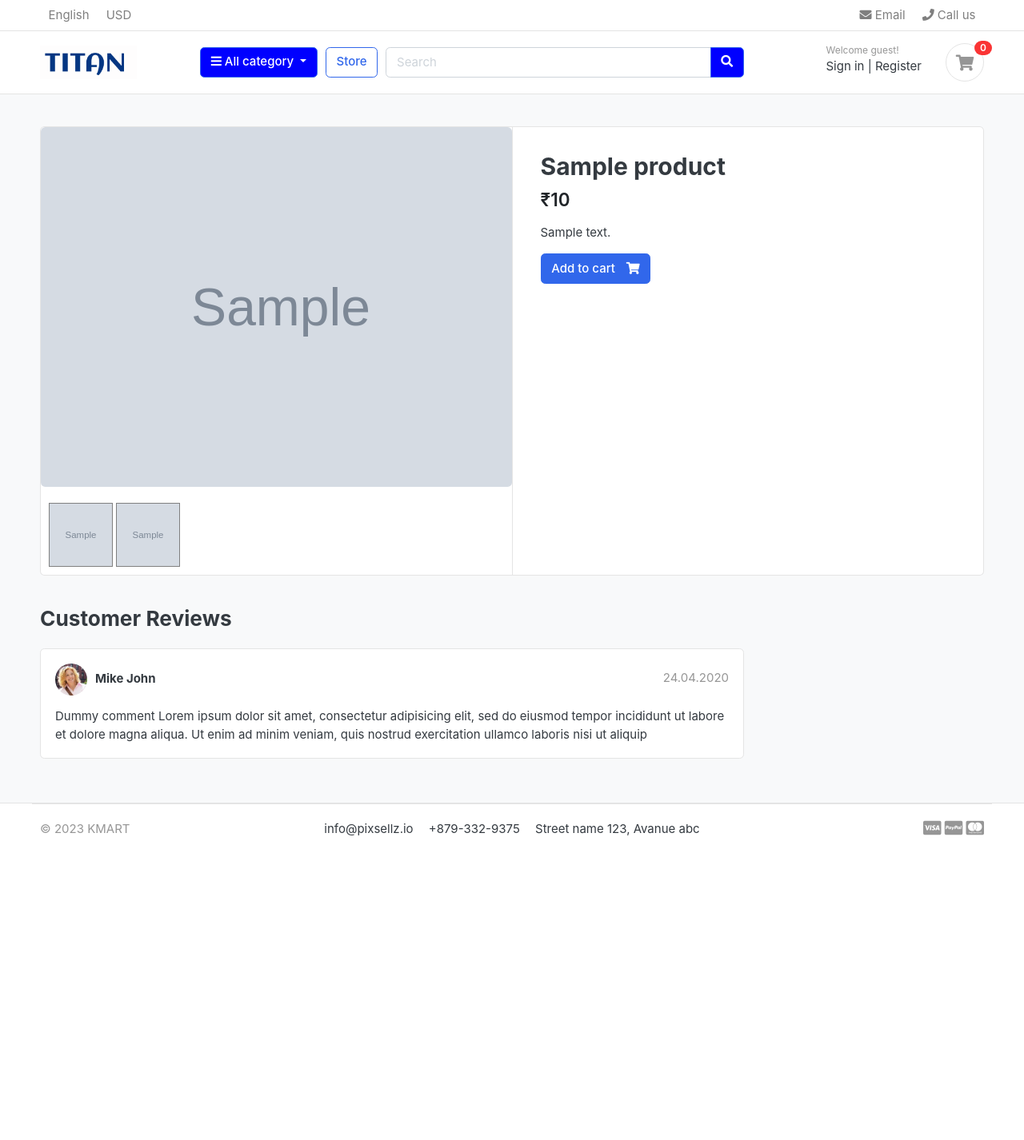
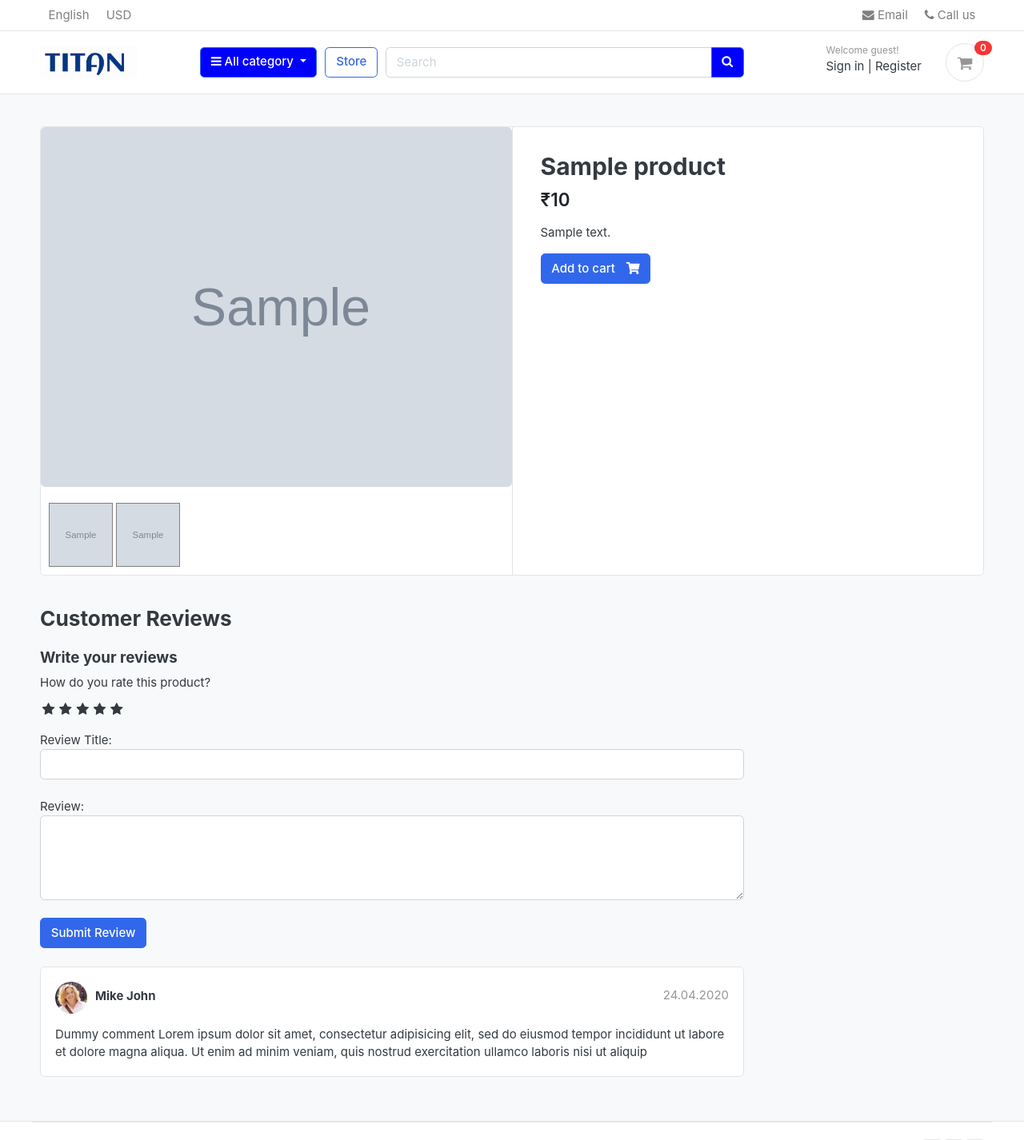
Before and after one commit to KEERTHIVAASA/Titan_clone, a Django app: a page that uses Templates/base.html in a window 1280 px wide. Shown: the top 1426 px of the page at 80% size. Before the commit the page ends 1045 px from the top, so only its background shows below. Run offline with Django 4.2, Linux system fonts and the light colour scheme; tables that the repository leaves empty hold one stand-in row (values such as "Sample post"); grey boxes marked "Sample" are stand-in pictures; some libraries are stand-ins or nearby versions; some web fonts are replaced.

Commit message:
review star functionality started

```diff
--- a/KMART/static/css/custom.css
+++ b/KMART/static/css/custom.css
@@ -1,4 +1,43 @@
 
+.rate > input{
+    display: none;
+}
+
+.rate{
+    display: inline-block;;
+    border: 0;
+
+}
+
+.rate > label{
+    float: right;
+
+}
+
+/* showing the stars */
+.rate > label:before{
+    display: inline-block;
+    font-size: 1.1rem;
+    font-family: FontAwesome;
+    content: "\f005";
+    margin: 0;
+    padding: 0.3rem .2rem;
+    cursor: pointer;
+}
+
+/* Half star */
+
+.rate .half:before{
+    content: "\f089";
+    position: absolute;
+    padding-right: 0;
+}
+
+/* click and hover */
+
+input  :checked ~ label,label:hover ~ label{
+    color: #ffb503;
+}
 
 
 
--- a/Templates/base.html
+++ b/Templates/base.html
@@ -25,6 +25,7 @@
 <link href="{% static 'css/ui.css'%}" rel="stylesheet"  />
 <link href="{% static 'css/responsive.css'%}" rel="stylesheet" media="only screen and (max-width: 1200px)" />
 <link href="{% static 'css/custom.css'%}" rel="stylesheet"  />
+<link rel="stylesheet" href="https://cdnjs.cloudflare.com/ajax/libs/font-awesome/4.7.0/css/font-awesome.min.css">
 <!-- custom javascript -->
 <script src="{% static 'js/script.js'%}" type="text/javascript"></script>
 
--- a/Templates/store/product_detail.html
+++ b/Templates/store/product_detail.html
@@ -57,12 +57,46 @@
     <br>
 
     <div class="row">
-                <div class="col-md-9">
+        <div class="col-md-9">
 
         <header class="section-heading">
             <h3>Customer Reviews </h3>
 
         </header>
+
+        <form action="" method="POST">
+            {% csrf_token %}
+            <h5>Write your reviews</h5>
+            <div>
+
+                <label>How do you rate this product?</label>
+                <br>
+                <div class="rate" >
+                    <input type="radio" name="rating" id="rating10" value="5" required /><label for="rating10" title="5"></label>
+                    <input type="radio" name="rating" id="rating9" value="4.5" required /><label for="rating9" title="4.5" class="half"></label>
+                    <input type="radio" name="rating" id="rating8" value="4" required /><label for="rating8" title="4"></label>
+                    <input type="radio" name="rating" id="rating7" value="3.5" required /><label for="rating7" title="3.5" class="half"></label>
+                    <input type="radio" name="rating" id="rating6" value="3" required /><label for="rating6" title="3"></label>
+                    <input type="radio" name="rating" id="rating5" value="2.5" required /><label for="rating5" title="2.5" class="half"></label>
+                    <input type="radio" name="rating" id="rating4" value="2" required /><label for="rating4" title="2"></label>
+                    <input type="radio" name="rating" id="rating3" value="1.5" required /><label for="rating3" title="1.5" class="half"></label>
+                    <input type="radio" name="rating" id="rating2" value="1" required /><label for="rating2" title="1"></label>
+                    <input type="radio" name="rating" id="rating1" value="0.5" required /><label for="rating1" title="0.5" class="half"></label>
+
+                </div>
+                <br>
+
+                Review Title:
+                <input type="text" class="form-control"  id="retit"name="subject">
+                <br>
+                Review:
+                <textarea name="review" rows="4" class="form-control"></textarea>
+                <br>
+                <input type="submit" value="Submit Review" class="btn btn-primary">
+            </div>
+
+        </form>
+    <br>
 
         <article class="box mb-3">
             <div class="icontext w-100">
--- a/store/admin.py
+++ b/store/admin.py
@@ -1,6 +1,6 @@
 from django.contrib import admin
 import admin_thumbnails
-from .models import Product,Product_gallery
+from .models import Product,Product_gallery,Review_rating
 
 @admin_thumbnails.thumbnail('image')
 class Productgalleryinline(admin.TabularInline):
@@ -19,3 +19,4 @@ class ProductAdmin(admin.ModelAdmin):
 
 admin.site.register(Product,ProductAdmin)
 admin.site.register(Product_gallery)
+admin.site.register(Review_rating)
--- /dev/null
+++ b/store/forms.py
@@ -0,0 +1,6 @@
+from django import forms
+from .models import Review_rating
+
+class ReviewForm(forms.ModelForm):
+    model=Review_rating
+    fields=['subjects','review','rating']
--- a/store/models.py
+++ b/store/models.py
@@ -1,5 +1,6 @@
 from django.db import models
 from django.urls import reverse
+from accounts.models import Accounts
 from category.models import Category
 
 class Product(models.Model):
@@ -30,3 +31,18 @@ class Product_gallery(models.Model):
 
     def __str__(self):
         return self.product.product_name
+
+
+class Review_rating(models.Model):
+    product=models.ForeignKey(Product,default=None,on_delete=models.CASCADE)
+    user=models.ForeignKey(Accounts,default=None,on_delete=models.CASCADE)
+    subject=models.CharField(max_length=100,blank=True)
+    review=models.TextField(max_length=500,blank=True)
+    rating=models.FloatField()
+    ip=models.CharField(max_length=20,blank=True)
+    status=models.BooleanField(default=True)
+    created_at=models.DateTimeField(auto_now_add=True)
+    updated_at=models.DateTimeField(auto_now=True)
+
+    def __str__(self):
+        return self.subject
```
Also changed, not shown: static/css/custom.css (+25 -0 lines), store/migrations/0003_alter_product_gallery_options_review_rating.py (added).
